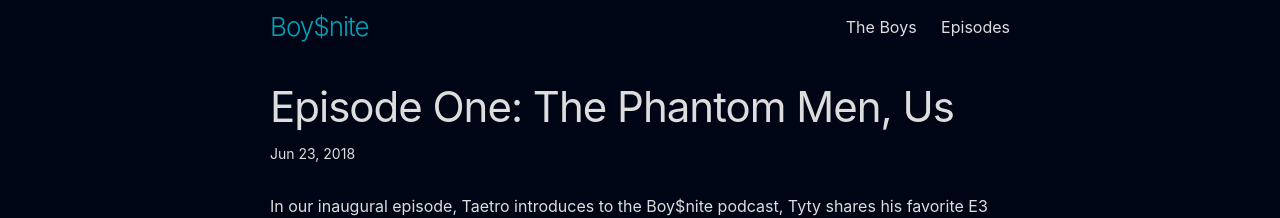
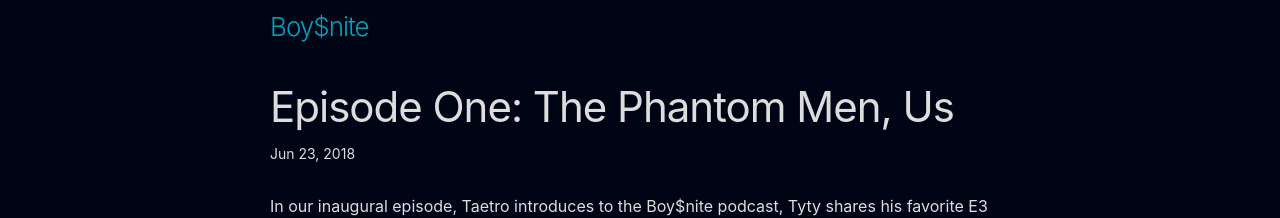
Before and after one commit to theronpatrick/boysnite, a Jekyll site: the page built from _posts/2018-06-23-episode-one.md, in a window 1280 px wide. Shown: the top 218 px of the page. Built offline with Jekyll 4.4.1, drawn with Linux system fonts in a browser that asks for light colours.

```diff
--- /dev/null
+++ b/_includes/header-posts.html
@@ -0,0 +1,8 @@
+<header class="site-header" role="banner">
+
+  <div class="wrapper">
+    {%- assign default_paths = site.pages | map: "path" -%}
+    {%- assign page_paths = site.header_pages | default: default_paths -%}
+    <a class="site-title" rel="author" href="{{ "/" | relative_url }}">{{ site.title | escape }}</a>
+  </div>
+</header>
--- /dev/null
+++ b/_layouts/default-posts.html
@@ -0,0 +1,22 @@
+<!DOCTYPE html>
+<html lang="{{ page.lang | default: site.lang | default: "en" }}">
+
+  {%- include head.html -%}
+
+  <body>
+
+    {%- include header-posts.html -%}
+
+    <main class="page-content" aria-label="Content">
+      <div class="wrapper">
+        {{ content }}
+      </div>
+    </main>
+
+    {%- include footer.html -%}
+
+  </body>
+
+  <script src="{{ '/assets/js/main.js' | relative_url }}" type="text/javascript"></script>
+
+</html>
--- a/_layouts/home.html
+++ b/_layouts/home.html
@@ -1,5 +1,6 @@
 ---
 layout: default
+header: true
 ---
 
 <div class="home">
--- a/_layouts/post.html
+++ b/_layouts/post.html
@@ -1,5 +1,5 @@
 ---
-layout: default
+layout: default-posts
 ---
 <article class="post h-entry" itemscope itemtype="http://schema.org/BlogPosting">
 
--- a/_sass/minima/_layout.scss
+++ b/_sass/minima/_layout.scss
@@ -20,6 +20,9 @@
 .site-nav {
   float: right;
   line-height: $base-line-height * $base-font-size * 2.25;
+
+  // To allow it to overlap animating image
+  z-index: 1;
 
   .nav-trigger {
       display: none;
```
Also changed, not shown: favicon.ico (added).
